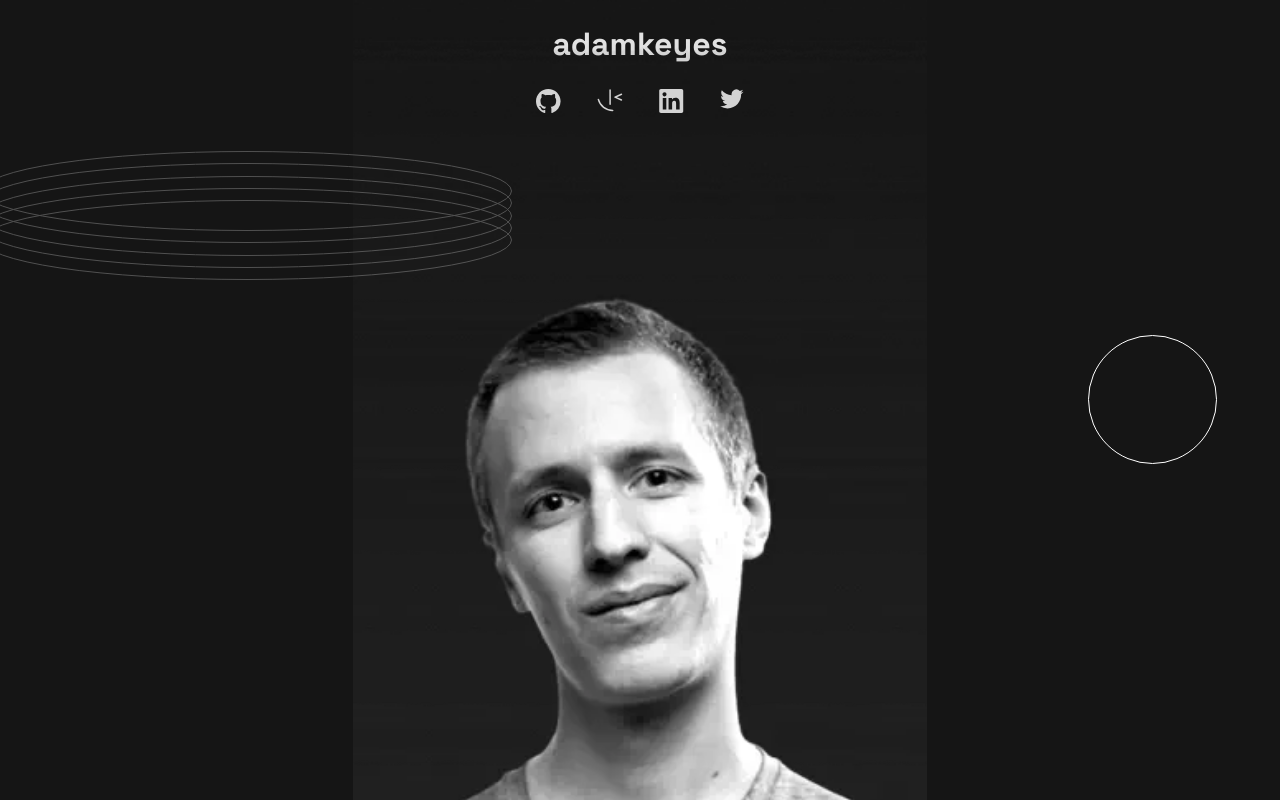
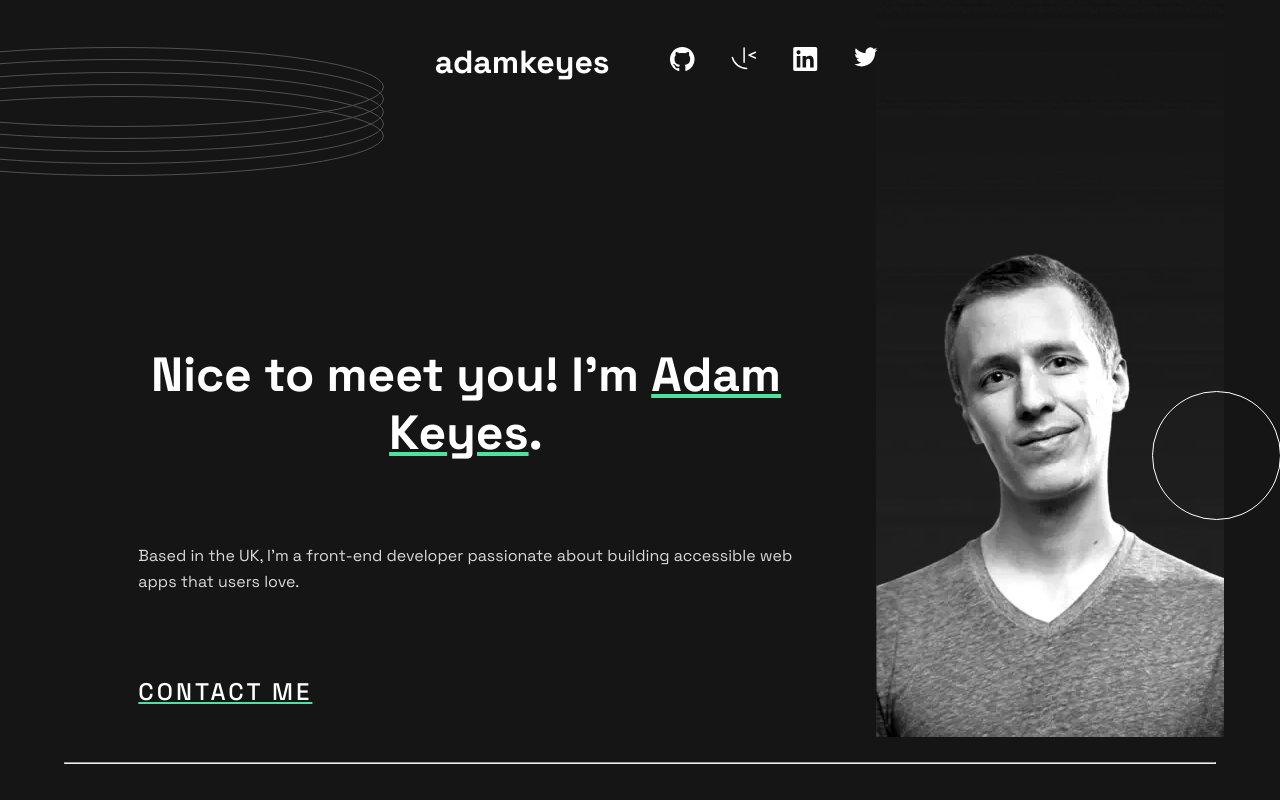
Before and after one commit to lroux07/roux_laelian_portfolio, a website built with Vite: page index.html in a window 1280 px wide. Shown: the top 800 px of the page. Built offline with nearby package versions, Linux system fonts and the light colour scheme.

Commit message:
Finish view tablette responsive

```diff
--- a/index.html
+++ b/index.html
@@ -44,6 +44,7 @@
         </ul>
       </nav>
 
+      <section>
         <!-- IMAGE PROFILE -->
         <img src="/assets/images/image-profile-mobile.webp" class="profile" alt="image profile">
 
@@ -51,6 +52,7 @@
         <img src="/assets/images/pattern-rings.svg" class="rings" alt="rings-decoration">
         <img src="/assets/images/pattern-circle.svg" class="circle" alt="circle-decoration">
 
+        <article>
           <!-- PRESENTATION -->
           <h2>Nice to meet you! I'm <span>Adam Keyes</span>.</h2>
           <p>
@@ -58,6 +60,8 @@
             developer passionate about building accessible web apps that users love.
           </p>
           <a href="mailto:test@gmail.com" class="contact">Contact me</a>
+        </article>
+      </section>
     </header>
 
     <hr>
--- a/style.css
+++ b/style.css
@@ -69,7 +69,7 @@ nav li {
 .profile {
     position: relative;
     bottom: 20%;
-    width: 70%;
+    max-width: 70%;
 }
 
 .rings {
@@ -124,3 +124,115 @@ ul {
 li {
     margin: 10% 0 0 0;
 }
+
+/* VIEW TABLETTE */
+@media screen and (min-width: 640px) {
+    body {
+        display: flex;
+    }
+
+    /* HEADER */
+    header {
+        margin-bottom: -10%;
+        display: flex;
+        align-items: center;
+        justify-content: center;
+    }
+
+    /* NAVBAR */
+    nav {
+        flex-direction: row;
+    }
+
+    h1 {
+        margin-left: 1%;
+    }
+
+    ul {
+        margin-right: 1%;
+    }
+
+    h2 {
+        text-align: center;
+        margin: 5%;
+        font-size: 3rem;
+    }
+
+    /* PROFILE */
+    section {
+        display: flex;
+        flex-direction: row-reverse;
+    }
+
+    article {
+        margin-top: 5%;
+    }
+
+    .profile {
+        position: relative;
+        bottom: 20%;
+        max-width: 40%;
+    }
+
+    .rings {
+        position: absolute;
+        bottom: 78%;
+        right: 70%;
+    }
+
+    .circle {
+        position: absolute;
+        bottom: 35%;
+        left: 90%;
+    }
+
+    h2 {
+        margin: 20% 5%;
+        line-height: 3.6rem;
+    }
+
+    p{
+        display: flex;
+        text-align: start;
+        margin: -10% 10%;
+        line-height: 1.6rem;
+    }
+
+    .contact {
+        display: flex;
+        margin: 20% 10%;
+        letter-spacing: 3px;
+        font-family: 'Space Grotesk Medium';
+    }
+
+    hr {
+        width: 90%;
+    }
+
+    /* MAIN */
+    main {
+        display: flex;
+        text-align: start;
+        justify-content: start;
+        align-items: start;
+        text-align: start;
+    }
+
+    ul {
+        display: grid;
+        flex-direction: row;
+        grid-template-columns: repeat(2, 1fr);
+    }
+
+    li h2 {
+        display: flex;
+        text-align: start;
+        margin: 10% 0;
+    }
+
+    li p {
+        display: flex;
+        text-align: start;
+        margin: 10% 0;
+    }
+}
```
Lines whose indentation alone changed are shown as unchanged.
